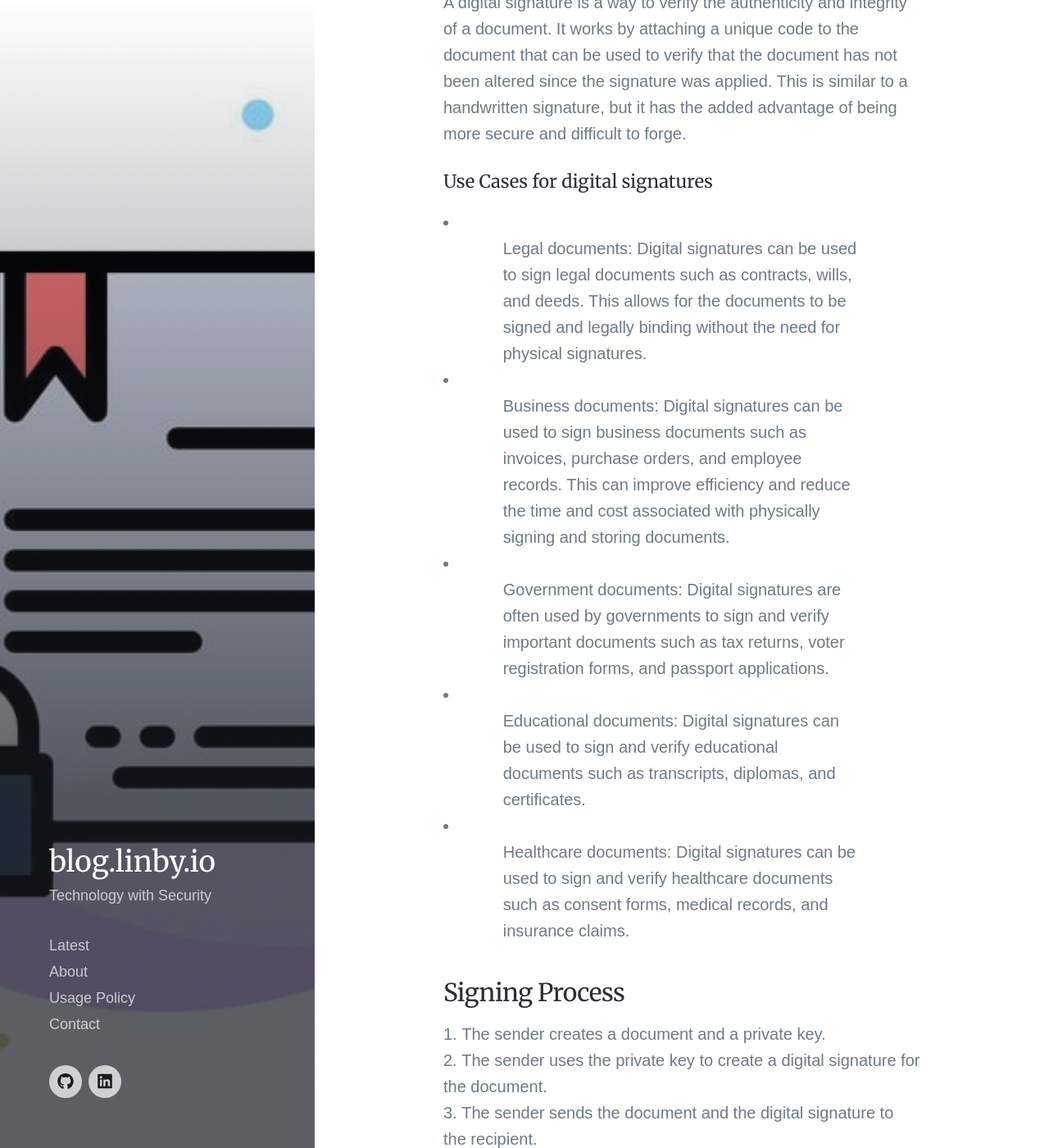
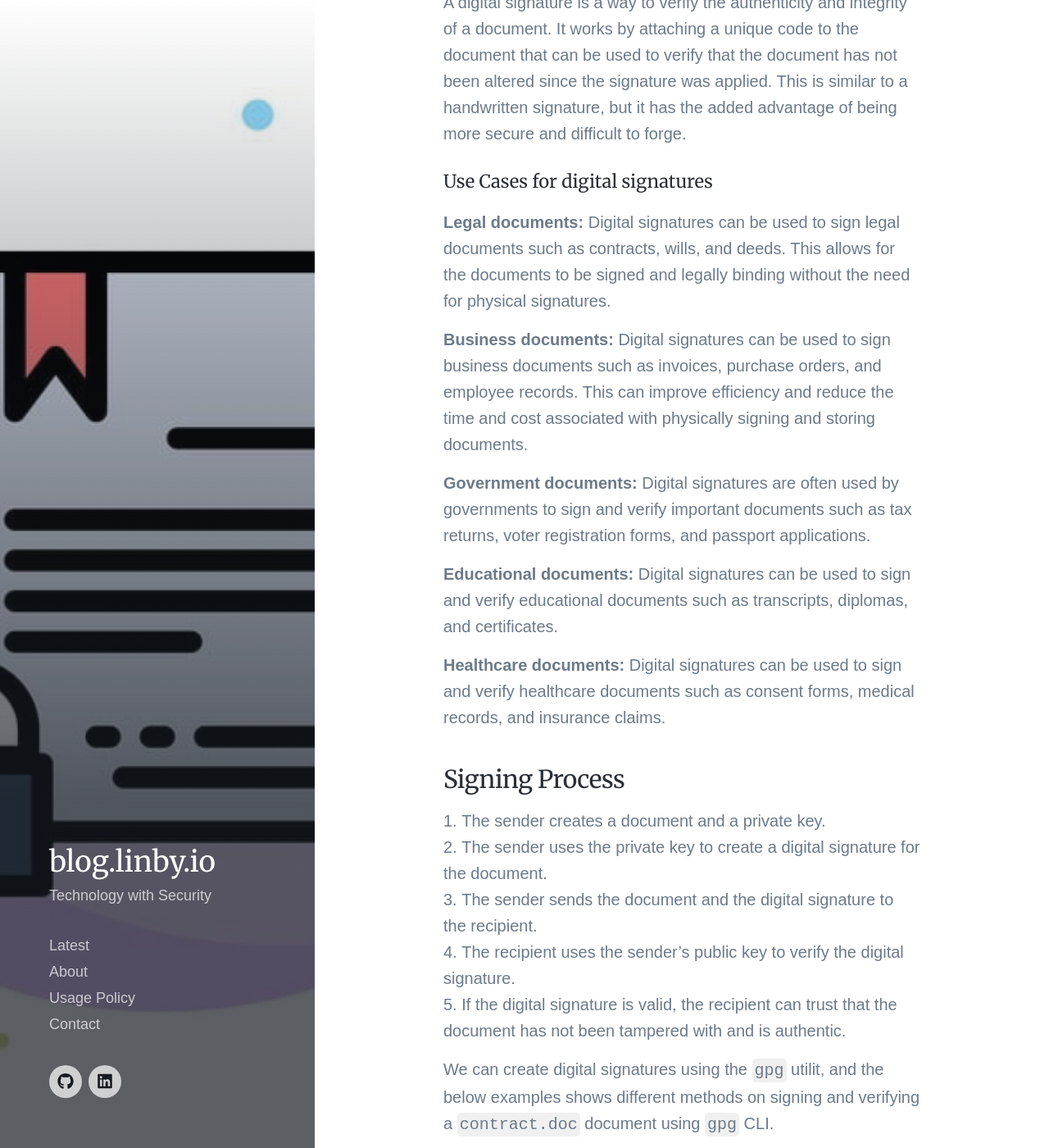
Before and after one commit to bharathkarumudi/bharathkarumudi.github.io, a Jekyll site: the page built from _posts/2022-12-25-document-digital-signing-quick-guide.md, in a window 1280 px wide and 1400 px high, scrolled down 655 px. Shown: the whole window at 82% size. Built offline with Jekyll 4.4.1, drawn with Linux system fonts in a browser that asks for light colours; nearby versions of some CDN libraries; some web fonts are replaced; comment, search, counter and statistics services are not loaded.

```diff
--- a/_posts/2022-12-25-digital-signing.md
+++ b/_posts/2022-12-25-document-digital-signing-quick-guide.md
@@ -11,15 +11,15 @@ A digital signature is a way to verify the authenticity and integrity of a docum
 
 #### Use Cases for digital signatures
 
-- Legal documents: Digital signatures can be used to sign legal documents such as contracts, wills, and deeds. This allows for the documents to be signed and legally binding without the need for physical signatures.
+**Legal documents:** Digital signatures can be used to sign legal documents such as contracts, wills, and deeds. This allows for the documents to be signed and legally binding without the need for physical signatures.
 
-- Business documents: Digital signatures can be used to sign business documents such as invoices, purchase orders, and employee records. This can improve efficiency and reduce the time and cost associated with physically signing and storing documents.
+**Business documents:** Digital signatures can be used to sign business documents such as invoices, purchase orders, and employee records. This can improve efficiency and reduce the time and cost associated with physically signing and storing documents.
 
-- Government documents: Digital signatures are often used by governments to sign and verify important documents such as tax returns, voter registration forms, and passport applications.
+**Government documents:** Digital signatures are often used by governments to sign and verify important documents such as tax returns, voter registration forms, and passport applications.
 
-- Educational documents: Digital signatures can be used to sign and verify educational documents such as transcripts, diplomas, and certificates.
+**Educational documents:** Digital signatures can be used to sign and verify educational documents such as transcripts, diplomas, and certificates.
 
-- Healthcare documents: Digital signatures can be used to sign and verify healthcare documents such as consent forms, medical records, and insurance claims.
+**Healthcare documents:** Digital signatures can be used to sign and verify healthcare documents such as consent forms, medical records, and insurance claims.
 
 ### Signing Process
 1. The sender creates a document and a private key.
```
